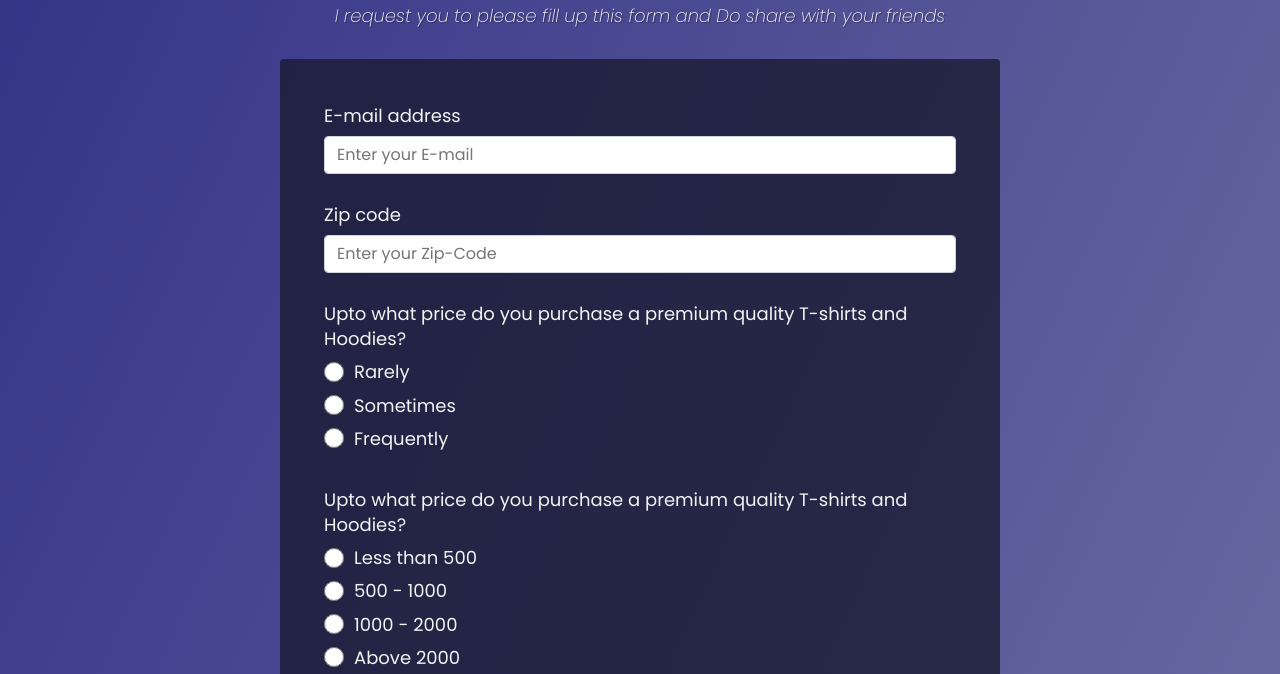
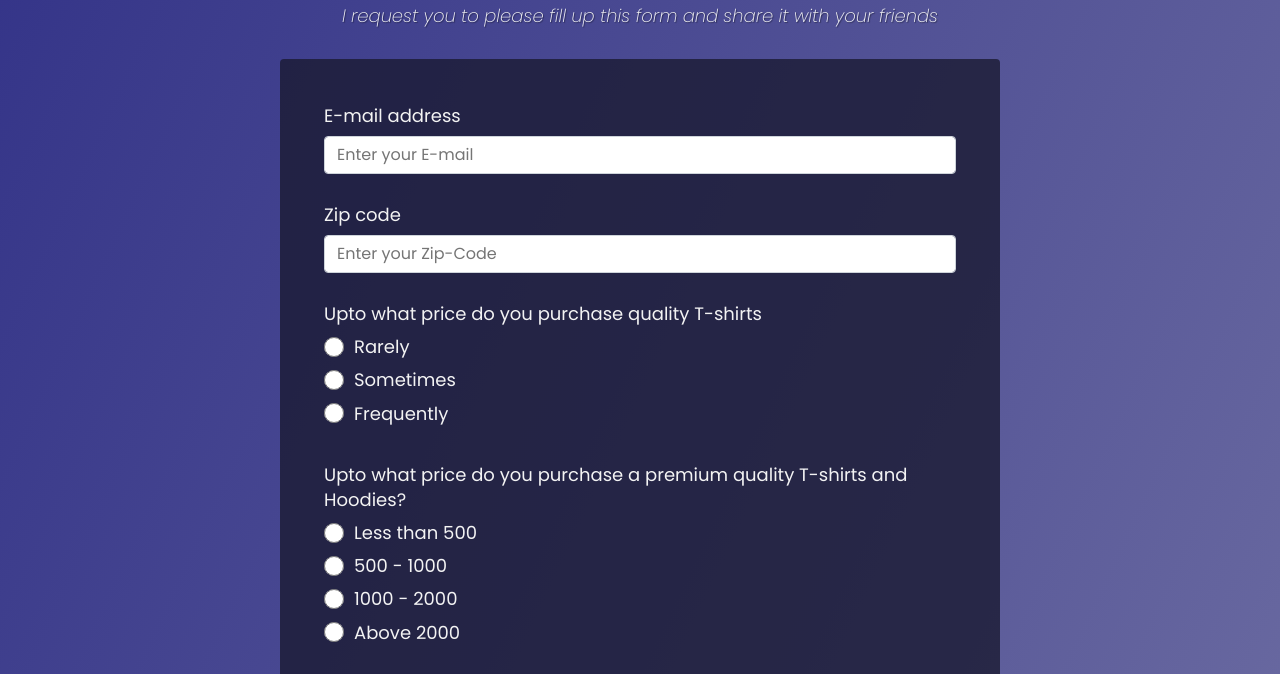
Before and after one commit to cybergeekgyan/Market-Survey-Form, a plain HTML site: page index.html in a window 1280 px wide. Shown: the part 93-767 px from the top of the page. Drawn offline with Linux system fonts and the light colour scheme.

Commit message:
Update index.html

```diff
--- a/index.html
+++ b/index.html
@@ -8,7 +8,7 @@
     <header class="header">
       <h1 id="title" class="text-center">Frexity Market Survey Form</h1>
       <p id="description" class="description text-center">
-        I request you to please fill up this form and Do share with your friends
+        I request you to please fill up this form and share it with your friends
       </p>
     </header>
     <form id="survey-form">
@@ -37,8 +37,7 @@
 
       <div class="form-group">
         <p>
-          Upto what price do you purchase a premium quality T-shirts and
-          Hoodies?
+          Upto what price do you purchase quality T-shirts
         </p>
         <label>
           <input
```
